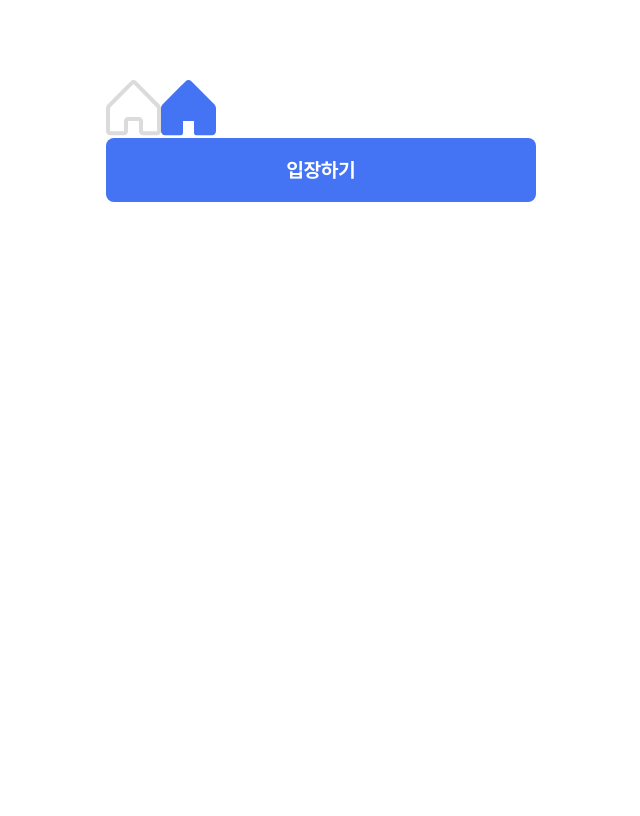
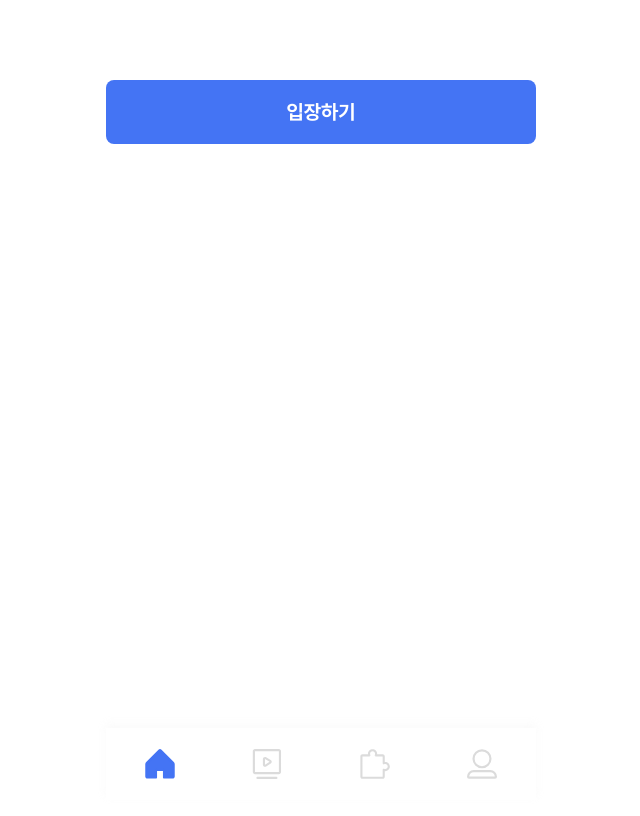
Before and after one commit to twoju/codetory, a React (Vite) app in the folder frontend/: page / in a window 1280 px wide. Shown: the whole page, without its empty margins (327-967 px from the left). Built offline with nearby package versions, Linux system fonts and the light colour scheme; what emotion-reset would draw is missing.

Commit message:
feat: navbar 완료

```diff
--- a/frontend/src/components/shared/molecules/Navbar/index.tsx
+++ b/frontend/src/components/shared/molecules/Navbar/index.tsx
@@ -1,32 +1,65 @@
 import { css } from '@emotion/react';
-import { gray3 } from '../../../../styles/ColorSystem';
+import FilledHome from '../../../../assets/svgs/filledHome.svg?react';
+import FilledStory from '../../../../assets/svgs/filledStory.svg?react';
+import FilledRoadmap from '../../../../assets/svgs/filledRoadmap.svg?react';
+import FilledMypage from '../../../../assets/svgs/filledMypage.svg?react';
+import LineHome from '../../../../assets/svgs/lineHome.svg?react';
+import LineStory from '../../../../assets/svgs/lineStory.svg?react';
+import LineRoadmap from '../../../../assets/svgs/lineRoadmap.svg?react';
+import LineMypage from '../../../../assets/svgs/lineMypage.svg?react';
+import { NavLink, useLocation } from 'react-router-dom';
 
-interface Props {
-  tab: 'home' | 'story' | 'roadmpa' | 'mypage';
-}
+function Navbar() {
+  const location = useLocation();
 
-function Navbar({ tab = 'home' }: Props) {
   return (
-    <div css={[Style, tab]}>
-      <div css={Nav}></div>
+    <div css={[Style]}>
+      <NavLink to={'/'} css={Nav}>
+        {location.pathname == '/' ? <FilledHome /> : <LineHome />}
+      </NavLink>
+      <NavLink to={'/story'} css={Nav}>
+        {location.pathname == '/story' ? <FilledStory /> : <LineStory />}
+      </NavLink>
+      <NavLink to={'/roadmap'} css={Nav}>
+        {location.pathname == '/roadmap' ? <FilledRoadmap /> : <LineRoadmap />}
+      </NavLink>
+      <NavLink to={'/mypage'} css={Nav}>
+        {location.pathname == '/mypage' ? <FilledMypage /> : <LineMypage />}
+      </NavLink>
     </div>
   );
 }
 
 const Style = css`
-  width: 100%;
+  width: min(100%, 430px);
   height: 72px;
+  position: fixed;
+  bottom: 0;
   background-color: '#ffffff';
-  font-size: 24px;
-  font-weight: 600;
-  font-style: normal;
-  color: ${gray3};
-  padding-top: 30px;
+  padding: 0 30px;
   box-sizing: border-box;
+  display: flex;
+  justify-content: center;
+  box-shadow: 0px -4px 8px 0px rgba(224, 224, 224, 0.15);
+  padding: 0.7rem 0 calc(env(safe-area-inset-bottom) + 0.7rem) 0;
 `;
 
 const Nav = css`
-  padding-left: 30px;
+  width: 100%;
+  height: 100%;
+  display: inline-flex;
+  flex-direction: column;
+  align-items: center;
+  justify-content: center;
+  text-decoration: none;
+  & > svg {
+    width: 3rem;
+    height: 3rem;
+    :hover {
+      width: 3.2rem;
+      height: 3.2rem;
+    }
+  }
 `;
 
 export default Navbar;
--- a/frontend/src/pages/Home.tsx
+++ b/frontend/src/pages/Home.tsx
@@ -1,6 +1,4 @@
 import Button from '../components/shared/atoms/Button';
-import LineHome from '../assets/svgs/lineHome.svg';
-import FilledHome from '../assets/svgs/filledHome.svg?react';
 import { useEffect } from 'react';
 import { adminApi } from '../apis';
 
@@ -10,8 +8,6 @@ function Home() {
   }, []);
   return (
     <>
-      <img src={LineHome} alt="svg" />
-      <FilledHome />
       <Button text="입장하기" themes="default" />
     </>
   );
--- a/frontend/src/router/Router.tsx
+++ b/frontend/src/router/Router.tsx
@@ -5,12 +5,13 @@ import Story from '../pages/Story';
 import Roadmap from '../pages/Roadmap';
 import Mypage from '../pages/Mypage';
 import NotFound from '../pages/NotFound';
+import Navbar from '../components/shared/molecules/Navbar';
 
 /** 전체 페이지 라우터 컴포넌트 */
 const Router = () => {
   return (
     <BrowserRouter>
-    <HeaderWrapper />
+      <HeaderWrapper />
       <Routes>
         <Route path="/" element={<Home />} />
         <Route path="/story" element={<Story />} />
@@ -18,6 +19,7 @@ const Router = () => {
         <Route path="/mypage" element={<Mypage />} />
         <Route path="/*" element={<NotFound />} />
       </Routes>
+      <NavbarWrapper />
     </BrowserRouter>
   );
 };
@@ -26,16 +28,37 @@ const HeaderWrapper = () => {
   const location = useLocation();
   switch (location.pathname) {
     case '/':
-      return <Header page='home' />
+      return <Header page="home" />;
     case '/story':
-      return <Header page='tab' title='이야기 보기' />
+      return <Header page="tab" title="이야기 보기" />;
     case '/roadmap':
-      return <Header page='tab' title='로드맵' />
+      return <Header page="tab" title="로드맵" />;
     case '/mypage':
-      return <Header page='tab' title='마이페이지' />
+      return <Header page="tab" title="마이페이지" />;
     default:
-      return <Header page='default' />
+      return <Header page="default" />;
   }
-}
+};
+
+const NavbarWrapper = () => {
+  const location = useLocation();
+
+  const checkPath = () => {
+    switch (location.pathname) {
+      case '/':
+        return true;
+      case '/story':
+        return true;
+      case '/roadmap':
+        return true;
+      case '/mypage':
+        return true;
+      default:
+        return false;
+    }
+  };
+
+  return checkPath() ? <Navbar /> : null;
+};
 
 export default Router;
```
